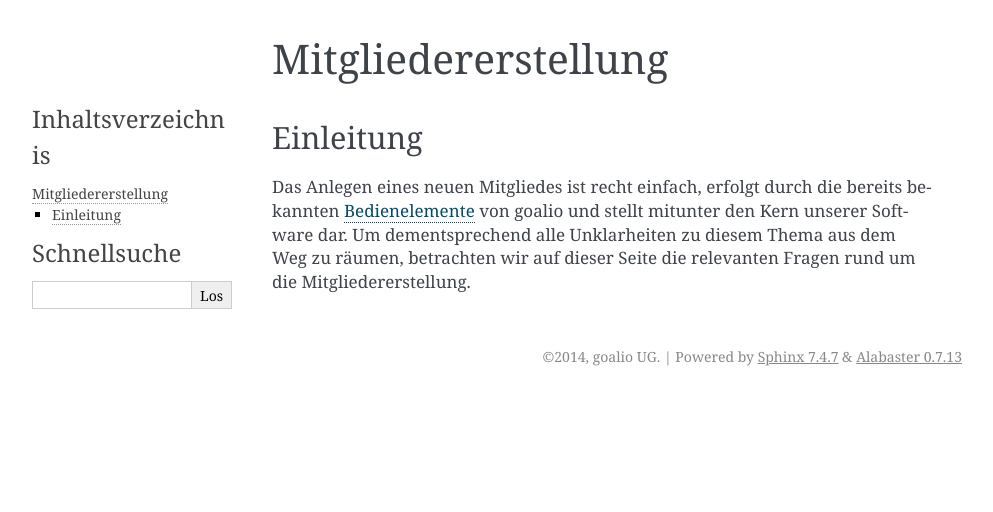
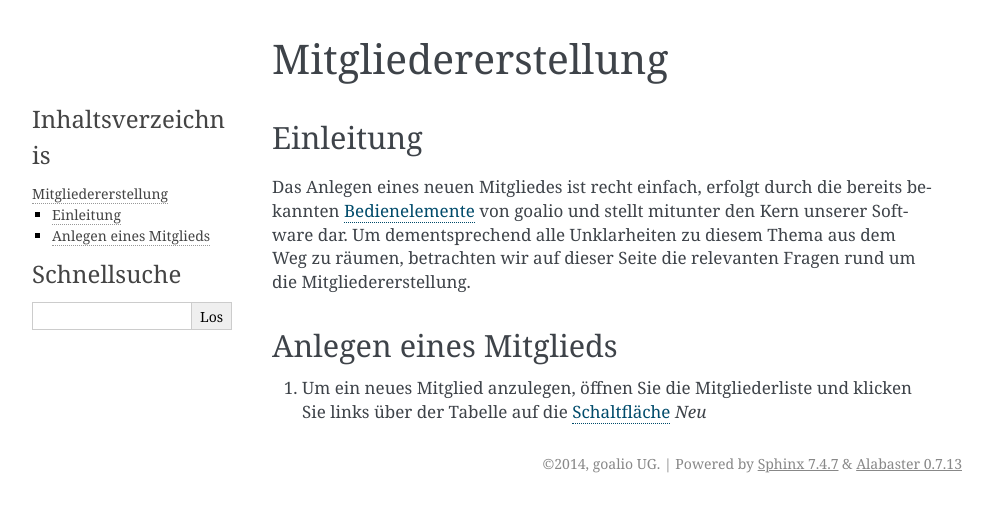
Before and after one commit to goalio/docs, a Sphinx documentation site: the page built from docs/module/mitglieder/erstellen.rst, in a window 1280 px wide. Shown: the top 512 px of the page, without its empty margins (148-1141 px from the left). Built offline with Sphinx 7.4.7, drawn with Linux system fonts in a browser that asks for light colours; formulas are drawn with MathJax 3.

Commit message:
Update erstellen.rst

```diff
--- a/docs/module/mitglieder/erstellen.rst
+++ b/docs/module/mitglieder/erstellen.rst
@@ -6,7 +6,11 @@ Einleitung
 
 Das Anlegen eines neuen Mitgliedes ist recht einfach, erfolgt durch die bereits bekannten Bedienelemente_ von goalio und stellt mitunter den Kern unserer Software dar. Um dementsprechend alle Unklarheiten zu diesem Thema aus dem Weg zu räumen, betrachten wir auf dieser Seite die relevanten Fragen rund um die Mitgliedererstellung.
 
+Anlegen eines Mitglieds
+-----------------------
 
+1. Um ein neues Mitglied anzulegen, öffnen Sie die Mitgliederliste und klicken Sie links über der Tabelle auf die Schaltfläche_ *Neu*
 
 
 .. _Bedienelemente: /de/latest/erste-schritte/benutzeroberflaeche.html
+.. _Schaltfläche: /de/latest/erste-schritte/benutzeroberflaeche.html
```
